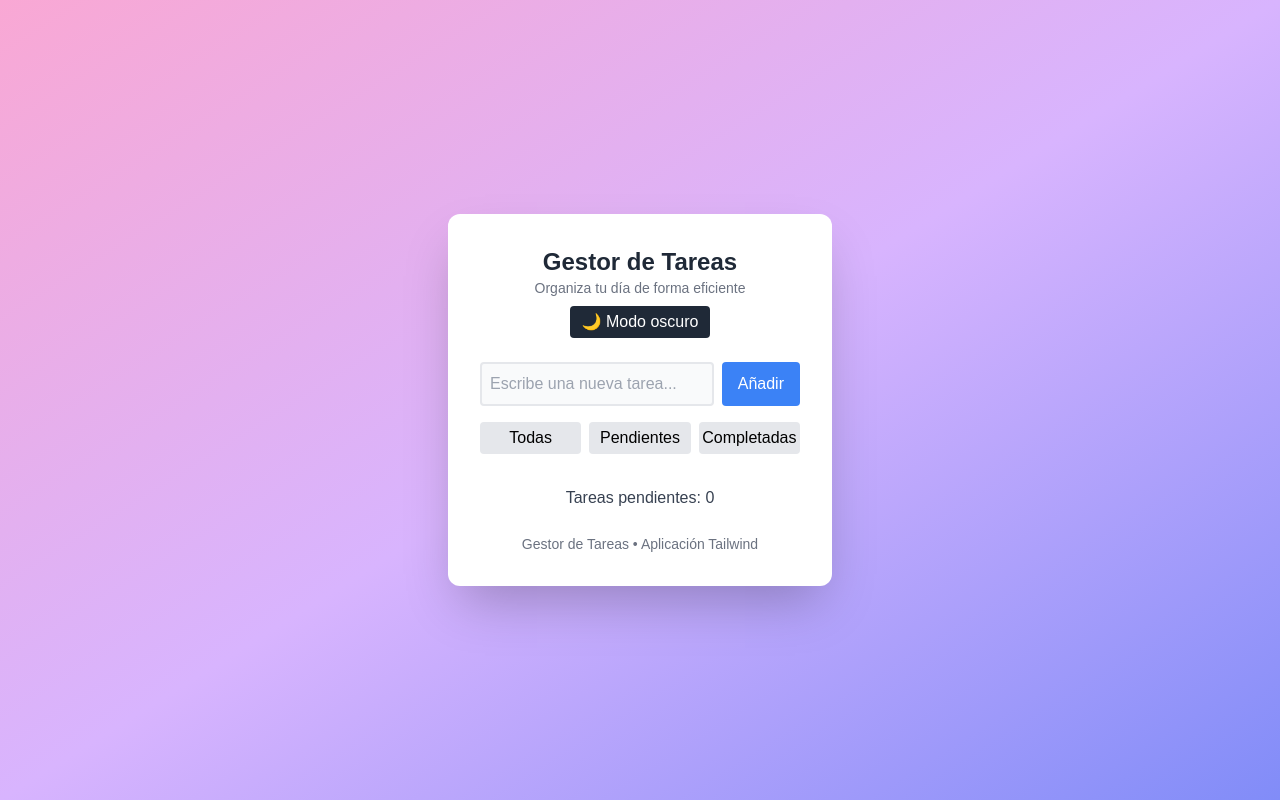
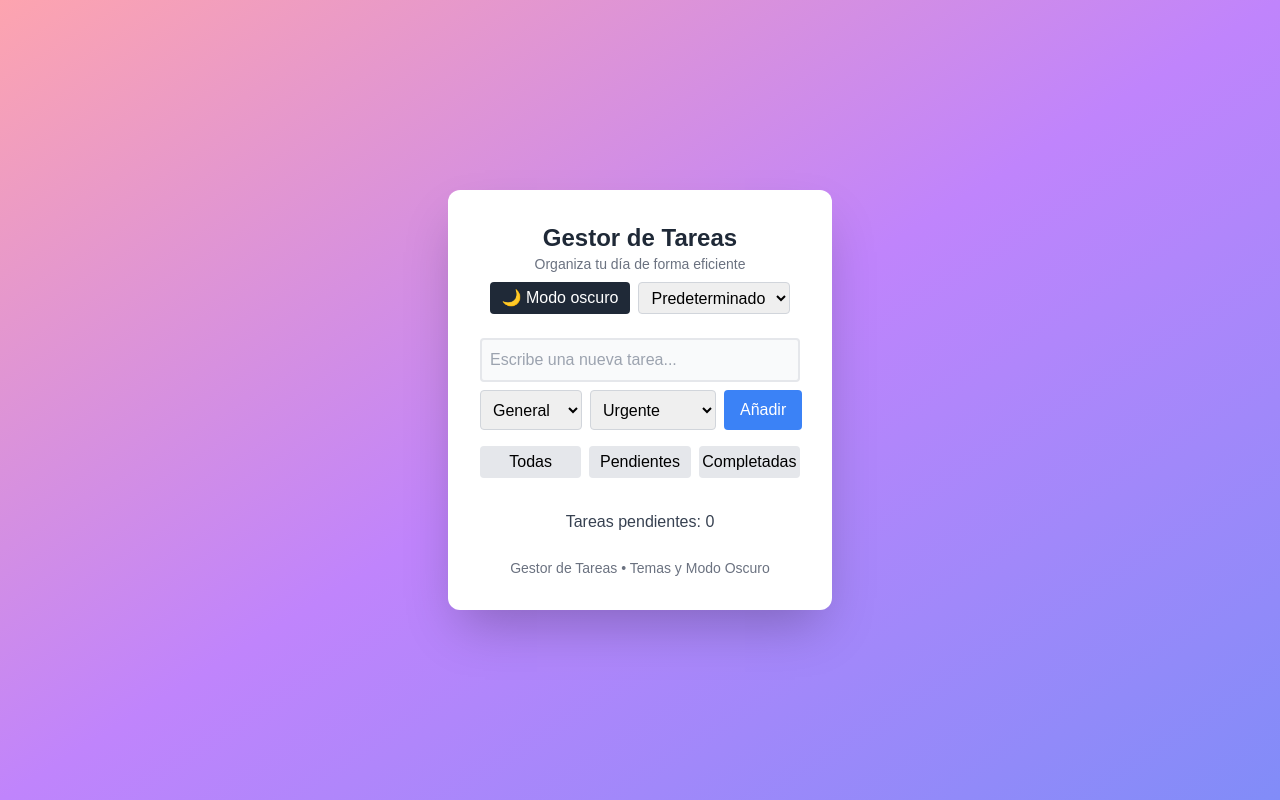
Before and after one commit to Genesis2080/taskflow-project, a plain HTML site: page index.html in a window 1280 px wide. Drawn offline with nearby package versions, Linux system fonts and the light colour scheme.

Commit message:
Soporte para temas

```diff
--- a/app.js
+++ b/app.js
@@ -4,6 +4,9 @@ const taskList = document.getElementById("taskList")
 const taskCounter = document.getElementById("taskCounter")
 const filterButtons = document.querySelectorAll(".filters button")
 const darkModeBtn = document.getElementById("darkModeBtn")
+const themeSelector = document.getElementById("themeSelector")
+const categorySelector = document.getElementById("categorySelector")
+const prioritySelector = document.getElementById("prioritySelector")
 
 let tasks = JSON.parse(localStorage.getItem("tasks")) || []
 let currentFilter = "all"
@@ -13,7 +16,7 @@ function saveTasks(){
     localStorage.setItem("tasks", JSON.stringify(tasks))
 }
 
-// Actualizar contador de tareas pendientes
+// Contador
 function updateCounter(){
     const pending = tasks.filter(task => !task.completed).length
     taskCounter.textContent = pending
@@ -23,7 +26,6 @@ function updateCounter(){
 function renderTasks(){
     taskList.innerHTML=""
     let filteredTasks = tasks
-
     if(currentFilter==="pending") filteredTasks = tasks.filter(t=>!t.completed)
     if(currentFilter==="completed") filteredTasks = tasks.filter(t=>t.completed)
 
@@ -65,16 +67,19 @@ function renderTasks(){
     updateCounter()
 }
 
-// Añadir tarea
+// Añadir tarea con categoría y prioridad
 function addTask(){
     const text = taskInput.value.trim()
     if(!text) return
-    tasks.push({text, category:"General", priority:"progreso", completed:false})
+    const category = categorySelector.value
+    const priority = prioritySelector.value
+    tasks.push({text, category, priority, completed:false})
     taskInput.value=""
     saveTasks()
     renderTasks()
 }
 
+// Event listeners
 addBtn.addEventListener("click", addTask)
 taskInput.addEventListener("keypress", e=>{if(e.key==="Enter") addTask()})
 
@@ -86,9 +91,16 @@ filterButtons.forEach(button=>{
     }
 })
 
-// Modo oscuro funcional
+// Modo oscuro toggleable
 darkModeBtn.onclick = ()=>{
     document.documentElement.classList.toggle("dark")
 }
 
+// Cambio de tema
+themeSelector.onchange = (e)=>{
+    document.body.classList.remove("theme-default","theme-warm","theme-cool")
+    document.body.classList.add(`theme-${e.target.value}`)
+}
+
+// Render inicial
 renderTasks()
--- a/index.html
+++ b/index.html
@@ -3,25 +3,45 @@
 <head>
 <meta charset="UTF-8">
 <meta name="viewport" content="width=device-width, initial-scale=1.0">
-<title>Gestor de Tareas - Tailwind</title>
+<title>Gestor de Tareas con Temas</title>
 <script src="https://cdn.tailwindcss.com"></script>
 <link rel="stylesheet" href="style.css">
 </head>
-<body class="bg-gradient-to-br from-pink-300 via-purple-300 to-indigo-400 min-h-screen flex items-center justify-center transition-colors duration-500">
+<body class="theme-default min-h-screen flex items-center justify-center transition-colors duration-500">
 
 <div class="container bg-white dark:bg-gray-800 w-full max-w-sm p-8 rounded-xl shadow-2xl transition-colors duration-500">
   <!-- Header -->
   <header class="text-center mb-6">
     <h1 class="text-2xl font-semibold text-gray-800 dark:text-gray-100">Gestor de Tareas</h1>
     <p class="text-sm text-gray-500 dark:text-gray-300 mb-2">Organiza tu día de forma eficiente</p>
-    <button id="darkModeBtn" class="px-3 py-1 bg-gray-800 dark:bg-gray-200 text-white dark:text-gray-800 rounded focus:outline-none focus:ring-2 focus:ring-blue-500 hover:bg-gray-700 dark:hover:bg-gray-300 transition">🌙 Modo oscuro</button>
+    <div class="flex justify-center gap-2 mb-2">
+      <button id="darkModeBtn" class="px-3 py-1 bg-gray-800 dark:bg-gray-200 text-white dark:text-gray-800 rounded hover:bg-gray-700 dark:hover:bg-gray-300 transition">🌙 Modo oscuro</button>
+      <select id="themeSelector" class="px-2 py-1 rounded border border-gray-300 dark:border-gray-600 dark:bg-gray-700 dark:text-white focus:outline-none">
+        <option value="default">Predeterminado</option>
+        <option value="warm">Cálido</option>
+        <option value="cool">Frío</option>
+      </select>
+    </div>
   </header>
 
-  <!-- Input de nueva tarea -->
-  <div class="flex gap-2 mb-4">
+  <!-- Input de nueva tarea y selectores -->
+  <div class="flex flex-col gap-2 mb-4">
     <input id="taskInput" type="text" placeholder="Escribe una nueva tarea..."
            class="flex-1 p-2 border-2 border-gray-200 rounded focus:outline-none focus:ring-2 focus:ring-blue-500 transition bg-gray-50 dark:bg-gray-700 dark:border-gray-600 dark:text-white">
-    <button id="addBtn" class="px-4 py-2 bg-blue-500 text-white rounded hover:bg-blue-600 dark:bg-blue-400 dark:hover:bg-blue-500 transition">Añadir</button>
+    <div class="flex gap-2">
+      <select id="categorySelector" class="flex-1 px-2 py-1 rounded border border-gray-300 dark:border-gray-600 dark:bg-gray-700 dark:text-white focus:outline-none">
+        <option value="General">General</option>
+        <option value="Trabajo">Trabajo</option>
+        <option value="Estudio">Estudio</option>
+        <option value="Personal">Personal</option>
+      </select>
+      <select id="prioritySelector" class="flex-1 px-2 py-1 rounded border border-gray-300 dark:border-gray-600 dark:bg-gray-700 dark:text-white focus:outline-none">
+        <option value="urgente">Urgente</option>
+        <option value="progreso">En progreso</option>
+        <option value="opcional">Opcional</option>
+      </select>
+      <button id="addBtn" class="px-4 py-2 bg-blue-500 text-white rounded hover:bg-blue-600 dark:bg-blue-400 dark:hover:bg-blue-500 transition">Añadir</button>
+    </div>
   </div>
 
   <!-- Filtros -->
@@ -40,7 +60,7 @@
   </div>
 
   <footer class="text-center mt-6 text-sm text-gray-500 dark:text-gray-400">
-    Gestor de Tareas • Aplicación Tailwind
+    Gestor de Tareas • Temas y Modo Oscuro
   </footer>
 </div>
 
--- a/style.css
+++ b/style.css
@@ -1,25 +1,20 @@
-/* ========================= */
-/* Tailwind soporte mínimo */
-/* ========================= */
-
-/* Fuente base para todo el body */
+/* Fuente base */
 body {
   font-family: 'Poppins', sans-serif;
 }
 
-/* Limitar ancho del contenedor en pantallas grandes */
+/* Contenedor estrecho y acogedor */
 .container {
-  max-width: 24rem; /* más estrecho y acogedor */
+  max-width: 24rem;
 }
 
-/* Lista de tareas con scroll si se hace muy larga */
+/* Lista de tareas con scroll */
 #taskList {
   max-height: 40vh;
   overflow-y: auto;
   padding-right: 0.25rem;
 }
 
-/* Suavizado scrollbar */
 #taskList::-webkit-scrollbar {
   width: 6px;
 }
@@ -31,7 +26,29 @@ body {
   background-color: rgba(107,114,128,0.8);
 }
 
-/* Transición suave para todo el contenedor, botones e inputs */
-.container, button, input {
+/* Transición suave */
+.container, button, input, select {
   transition: all 0.2s ease-in-out;
 }
+
+/* Temas con variables CSS */
+body.theme-default {
+  --bg-gradient-start: #fda4af;
+  --bg-gradient-middle: #c084fc;
+  --bg-gradient-end: #818cf8;
+}
+body.theme-warm {
+  --bg-gradient-start: #fcd34d;
+  --bg-gradient-middle: #fb923c;
+  --bg-gradient-end: #f87171;
+}
+body.theme-cool {
+  --bg-gradient-start: #60a5fa;
+  --bg-gradient-middle: #3b82f6;
+  --bg-gradient-end: #2563eb;
+}
+
+/* Aplicar degradado dinámico según tema */
+body {
+  background: linear-gradient(to bottom right, var(--bg-gradient-start), var(--bg-gradient-middle), var(--bg-gradient-end));
+}
```
